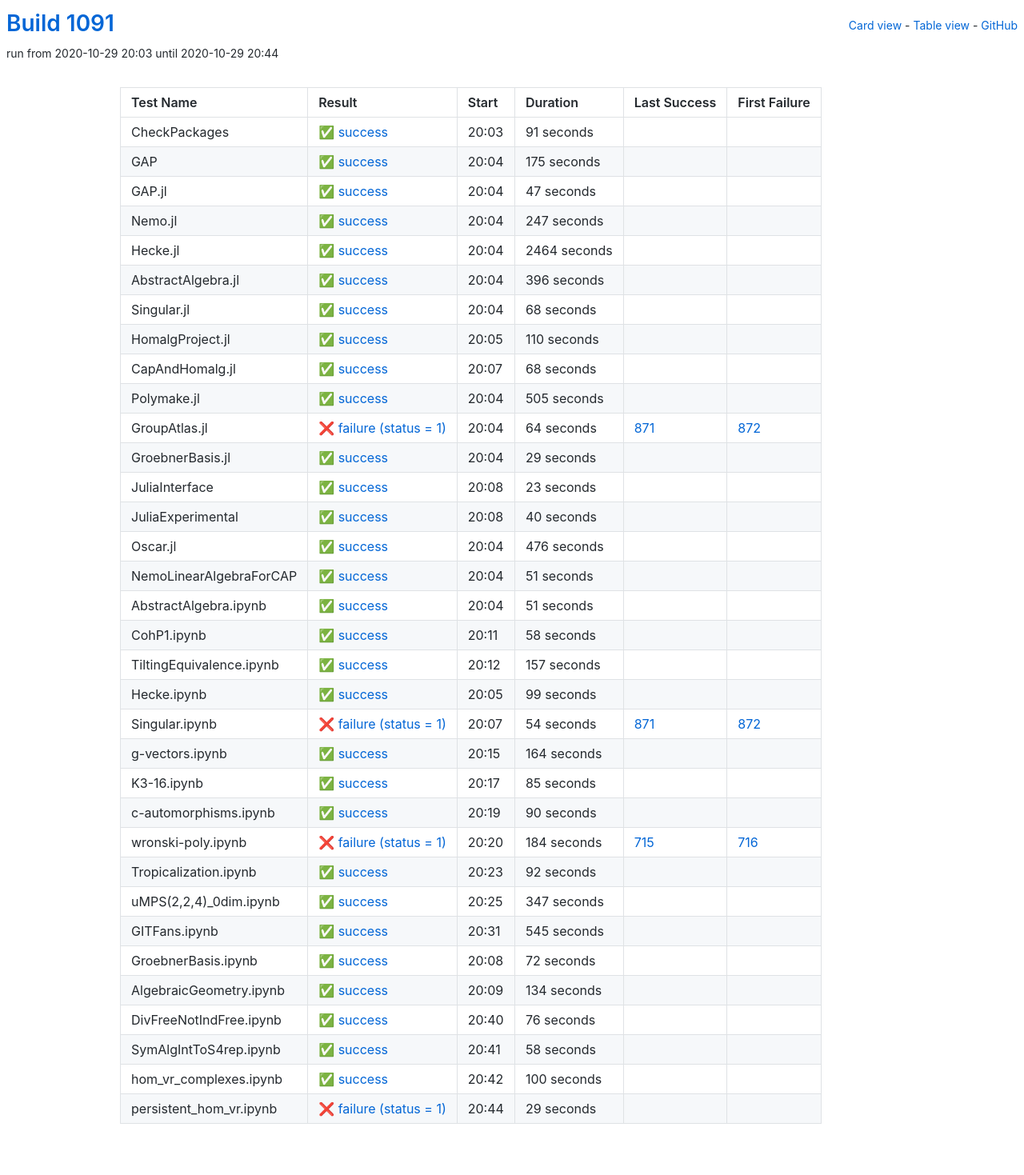
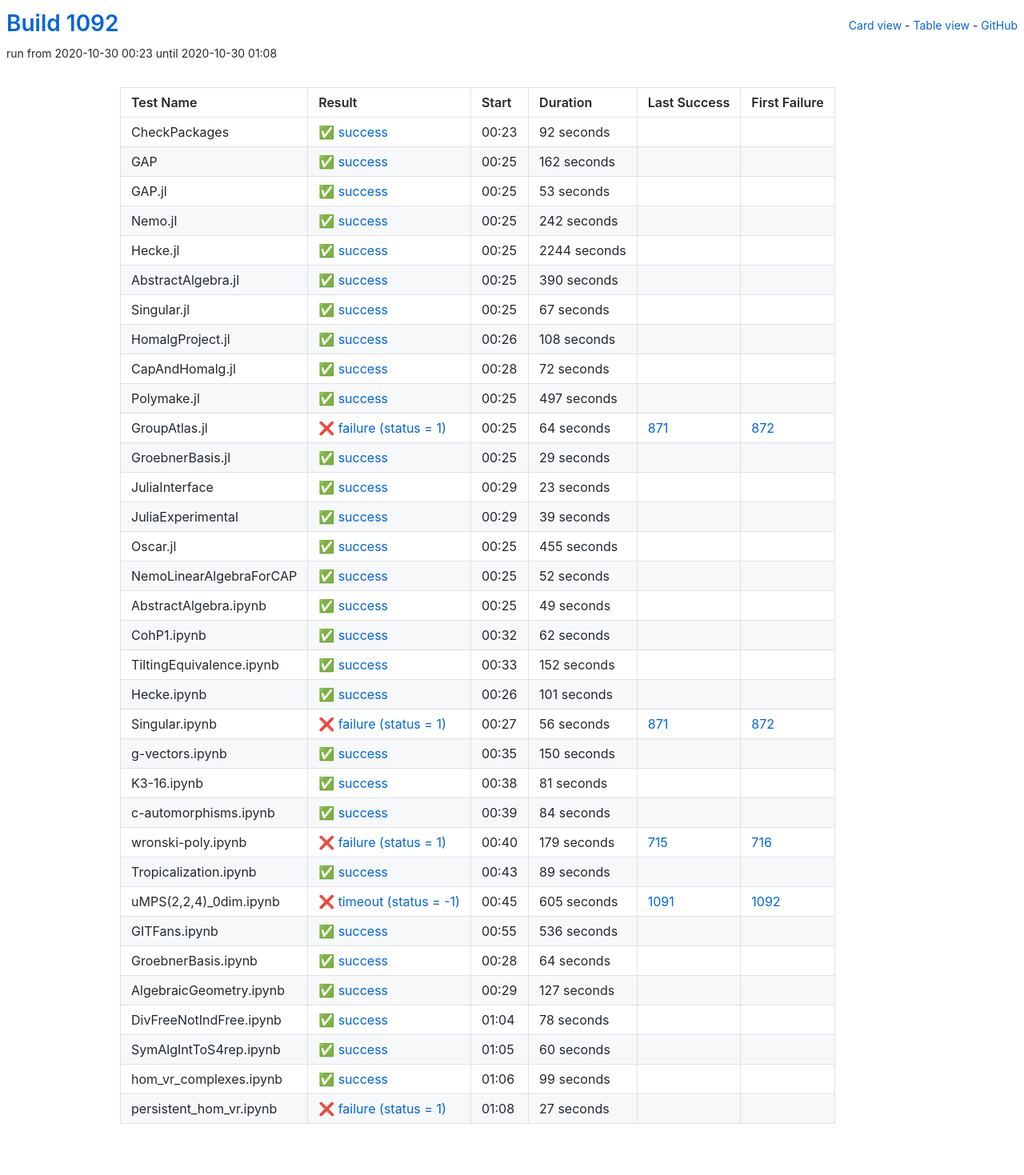
Before and after one commit to oscar-system/oscar-ci-status-stable, a Jekyll site: the page built from table.html, in a window 1280 px wide. Shown: the whole page at 80% size. Built offline with Jekyll 4.4.1, drawn with Linux system fonts in a browser that asks for light colours.

Commit message:
Build #1092

```diff
--- a/_data/ci.yml
+++ b/_data/ci.yml
@@ -1,6 +1,6 @@
 ---
-build: 1091
-build_url: https://oscarci.mathematik.uni-kl.de/job/oscar-stable/1091/
+build: 1092
+build_url: https://oscarci.mathematik.uni-kl.de/job/oscar-stable/1092/
 job: oscar-stable
 organization: oscar-system
 repo: oscar-ci-status-stable
@@ -8,128 +8,128 @@ repourl: https://github.com/oscar-system/oscar-ci-status-stable
 tests:
 - name: CheckPackages
   id: checkpackages
-  log: https://oscarci.mathematik.uni-kl.de/job/oscar-stable/1091/artifact/logs/build-1091/CheckPackages.log
-  start: 2020-10-29 20:03
+  log: https://oscarci.mathematik.uni-kl.de/job/oscar-stable/1092/artifact/logs/build-1092/CheckPackages.log
+  start: 2020-10-30 00:23
   success: true
   exitcode: 0
   status: success
-  duration: 91
+  duration: 92
   last_success: false
   last_success_url:
   first_failure: false
   first_failure_url:
 - name: GAP
   id: gap
-  log: https://oscarci.mathematik.uni-kl.de/job/oscar-stable/1091/artifact/logs/build-1091/GAP.log
-  start: 2020-10-29 20:04
+  log: https://oscarci.mathematik.uni-kl.de/job/oscar-stable/1092/artifact/logs/build-1092/GAP.log
+  start: 2020-10-30 00:25
   success: true
   exitcode: 0
   status: success
-  duration: 175
+  duration: 162
   last_success: false
   last_success_url:
   first_failure: false
   first_failure_url:
 - name: GAP.jl
   id: gap-jl
-  log: https://oscarci.mathematik.uni-kl.de/job/oscar-stable/1091/artifact/logs/build-1091/GAP.jl.log
-  start: 2020-10-29 20:04
+  log: https://oscarci.mathematik.uni-kl.de/job/oscar-stable/1092/artifact/logs/build-1092/GAP.jl.log
+  start: 2020-10-30 00:25
   success: true
   exitcode: 0
   status: success
-  duration: 47
+  duration: 53
   last_success: false
   last_success_url:
   first_failure: false
   first_failure_url:
 - name: Nemo.jl
   id: nemo-jl
-  log: https://oscarci.mathematik.uni-kl.de/job/oscar-stable/1091/artifact/logs/build-1091/Nemo.jl.log
-  start: 2020-10-29 20:04
+  log: https://oscarci.mathematik.uni-kl.de/job/oscar-stable/1092/artifact/logs/build-1092/Nemo.jl.log
+  start: 2020-10-30 00:25
   success: true
   exitcode: 0
   status: success
-  duration: 247
+  duration: 242
   last_success: false
   last_success_url:
   first_failure: false
   first_failure_url:
 - name: Hecke.jl
   id: hecke-jl
-  log: https://oscarci.mathematik.uni-kl.de/job/oscar-stable/1091/artifact/logs/build-1091/Hecke.jl.log
-  start: 2020-10-29 20:04
+  log: https://oscarci.mathematik.uni-kl.de/job/oscar-stable/1092/artifact/logs/build-1092/Hecke.jl.log
+  start: 2020-10-30 00:25
   success: true
   exitcode: 0
   status: success
-  duration: 2464
+  duration: 2244
   last_success: false
   last_success_url:
   first_failure: false
   first_failure_url:
 - name: AbstractAlgebra.jl
   id: abstractalgebra-jl
-  log: https://oscarci.mathematik.uni-kl.de/job/oscar-stable/1091/artifact/logs/build-1091/AbstractAlgebra.jl.log
-  start: 2020-10-29 20:04
+  log: https://oscarci.mathematik.uni-kl.de/job/oscar-stable/1092/artifact/logs/build-1092/AbstractAlgebra.jl.log
+  start: 2020-10-30 00:25
   success: true
   exitcode: 0
   status: success
-  duration: 396
+  duration: 390
   last_success: false
   last_success_url:
   first_failure: false
   first_failure_url:
 - name: Singular.jl
   id: singular-jl
-  log: https://oscarci.mathematik.uni-kl.de/job/oscar-stable/1091/artifact/logs/build-1091/Singular.jl.log
-  start: 2020-10-29 20:04
+  log: https://oscarci.mathematik.uni-kl.de/job/oscar-stable/1092/artifact/logs/build-1092/Singular.jl.log
+  start: 2020-10-30 00:25
   success: true
   exitcode: 0
   status: success
-  duration: 68
+  duration: 67
   last_success: false
   last_success_url:
   first_failure: false
   first_failure_url:
 - name: HomalgProject.jl
   id: homalgproject-jl
-  log: https://oscarci.mathematik.uni-kl.de/job/oscar-stable/1091/artifact/logs/build-1091/HomalgProject.jl.log
-  start: 2020-10-29 20:05
+  log: https://oscarci.mathematik.uni-kl.de/job/oscar-stable/1092/artifact/logs/build-1092/HomalgProject.jl.log
+  start: 2020-10-30 00:26
   success: true
   exitcode: 0
   status: success
-  duration: 110
+  duration: 108
   last_success: false
   last_success_url:
   first_failure: false
   first_failure_url:
 - name: CapAndHomalg.jl
   id: capandhomalg-jl
-  log: https://oscarci.mathematik.uni-kl.de/job/oscar-stable/1091/artifact/logs/build-1091/CapAndHomalg.jl.log
-  start: 2020-10-29 20:07
+  log: https://oscarci.mathematik.uni-kl.de/job/oscar-stable/1092/artifact/logs/build-1092/CapAndHomalg.jl.log
+  start: 2020-10-30 00:28
   success: true
   exitcode: 0
   status: success
-  duration: 68
+  duration: 72
   last_success: false
   last_success_url:
   first_failure: false
   first_failure_url:
 - name: Polymake.jl
   id: polymake-jl
-  log: https://oscarci.mathematik.uni-kl.de/job/oscar-stable/1091/artifact/logs/build-1091/Polymake.jl.log
-  start: 2020-10-29 20:04
+  log: https://oscarci.mathematik.uni-kl.de/job/oscar-stable/1092/artifact/logs/build-1092/Polymake.jl.log
+  start: 2020-10-30 00:25
   success: true
   exitcode: 0
   status: success
-  duration: 505
+  duration: 497
   last_success: false
   last_success_url:
   first_failure: false
   first_failure_url:
 - name: GroupAtlas.jl
   id: groupatlas-jl
-  log: https://oscarci.mathematik.uni-kl.de/job/oscar-stable/1091/artifact/logs/build-1091/GroupAtlas.jl.log
-  start: 2020-10-29 20:04
+  log: https://oscarci.mathematik.uni-kl.de/job/oscar-stable/1092/artifact/logs/build-1092/GroupAtlas.jl.log
+  start: 2020-10-30 00:25
   success: false
   exitcode: 1
   status: failure
@@ -140,8 +140,8 @@ tests:
   first_failure_url: https://oscarci.mathematik.uni-kl.de/job/oscar-stable/872/
 - name: GroebnerBasis.jl
   id: groebnerbasis-jl
-  log: https://oscarci.mathematik.uni-kl.de/job/oscar-stable/1091/artifact/logs/build-1091/GroebnerBasis.jl.log
-  start: 2020-10-29 20:04
+  log: https://oscarci.mathematik.uni-kl.de/job/oscar-stable/1092/artifact/logs/build-1092/GroebnerBasis.jl.log
+  start: 2020-10-30 00:25
   success: true
   exitcode: 0
   status: success
@@ -152,8 +152,8 @@ tests:
   first_failure_url:
 - name: JuliaInterface
   id: juliainterface
-  log: https://oscarci.mathematik.uni-kl.de/job/oscar-stable/1091/artifact/logs/build-1091/JuliaInterface.log
-  start: 2020-10-29 20:08
+  log: https://oscarci.mathematik.uni-kl.de/job/oscar-stable/1092/artifact/logs/build-1092/JuliaInterface.log
+  start: 2020-10-30 00:29
   success: true
   exitcode: 0
   status: success
@@ -164,80 +164,236 @@ tests:
   first_failure_url:
 - name: JuliaExperimental
   id: juliaexperimental
-  log: https://oscarci.mathematik.uni-kl.de/job/oscar-stable/1091/artifact/logs/build-1091/JuliaExperimental.log
-  start: 2020-10-29 20:08
+  log: https://oscarci.mathematik.uni-kl.de/job/oscar-stable/1092/artifact/logs/build-1092/JuliaExperimental.log
+  start: 2020-10-30 00:29
   success: true
   exitcode: 0
   status: success
-  duration: 40
+  duration: 39
   last_success: false
   last_success_url:
   first_failure: false
   first_failure_url:
 - name: Oscar.jl
   id: oscar-jl
-  log: https://oscarci.mathematik.uni-kl.de/job/oscar-stable/1091/artifact/logs/build-1091/Oscar.jl.log
-  start: 2020-10-29 20:04
+  log: https://oscarci.mathematik.uni-kl.de/job/oscar-stable/1092/artifact/logs/build-1092/Oscar.jl.log
+  start: 2020-10-30 00:25
   success: true
   exitcode: 0
   status: success
-  duration: 476
+  duration: 455
   last_success: false
   last_success_url:
   first_failure: false
   first_failure_url:
 - name: NemoLinearAlgebraForCAP
   id: nemolinearalgebraforcap
-  log: https://oscarci.mathematik.uni-kl.de/job/oscar-stable/1091/artifact/logs/build-1091/NemoLinearAlgebraForCAP.log
-  start: 2020-10-29 20:04
+  log: https://oscarci.mathematik.uni-kl.de/job/oscar-stable/1092/artifact/logs/build-1092/NemoLinearAlgebraForCAP.log
+  start: 2020-10-30 00:25
   success: true
   exitcode: 0
   status: success
-  duration: 51
+  duration: 52
   last_success: false
   last_success_url:
   first_failure: false
   first_failure_url:
 - name: AbstractAlgebra.ipynb
   id: abstractalgebra-ipynb
-  log: https://oscarci.mathematik.uni-kl.de/job/oscar-stable/1091/artifact/logs/build-1091/AbstractAlgebra.ipynb.log
-  start: 2020-10-29 20:04
+  log: https://oscarci.mathematik.uni-kl.de/job/oscar-stable/1092/artifact/logs/build-1092/AbstractAlgebra.ipynb.log
+  start: 2020-10-30 00:25
   success: true
   exitcode: 0
   status: success
-  duration: 51
+  duration: 49
   last_success: false
   last_success_url:
   first_failure: false
   first_failure_url:
 - name: CohP1.ipynb
   id: cohp1-ipynb
-  log: https://oscarci.mathematik.uni-kl.de/job/oscar-stable/1091/artifact/logs/build-1091/CohP1.ipynb.log
-  start: 2020-10-29 20:11
+  log: https://oscarci.mathematik.uni-kl.de/job/oscar-stable/1092/artifact/logs/build-1092/CohP1.ipynb.log
+  start: 2020-10-30 00:32
   success: true
   exitcode: 0
   status: success
-  duration: 58
+  duration: 62
   last_success: false
   last_success_url:
   first_failure: false
   first_failure_url:
 - name: TiltingEquivalence.ipynb
   id: tiltingequivalence-ipynb
-  log: https://oscarci.mathematik.uni-kl.de/job/oscar-stable/1091/artifact/logs/build-1091/TiltingEquivalence.ipynb.log
-  start: 2020-10-29 20:12
+  log: https://oscarci.mathematik.uni-kl.de/job/oscar-stable/1092/artifact/logs/build-1092/TiltingEquivalence.ipynb.log
+  start: 2020-10-30 00:33
   success: true
   exitcode: 0
   status: success
-  duration: 157
+  duration: 152
   last_success: false
   last_success_url:
   first_failure: false
   first_failure_url:
 - name: Hecke.ipynb
   id: hecke-ipynb
-  log: https://oscarci.mathematik.uni-kl.de/job/oscar-stable/1091/artifact/logs/build-1091/Hecke.ipynb.log
-  start: 2020-10-29 20:05
+  log: https://oscarci.mathematik.uni-kl.de/job/oscar-stable/1092/artifact/logs/build-1092/Hecke.ipynb.log
+  start: 2020-10-30 00:26
+  success: true
+  exitcode: 0
+  status: success
+  duration: 101
+  last_success: false
+  last_success_url:
+  first_failure: false
+  first_failure_url:
+- name: Singular.ipynb
+  id: singular-ipynb
+  log: https://oscarci.mathematik.uni-kl.de/job/oscar-stable/1092/artifact/logs/build-1092/Singular.ipynb.log
+  start: 2020-10-30 00:27
+  success: false
+  exitcode: 1
+  status: failure
+  duration: 56
+  last_success: 871
+  last_success_url: https://oscarci.mathematik.uni-kl.de/job/oscar-stable/871/
+  first_failure: 872
+  first_failure_url: https://oscarci.mathematik.uni-kl.de/job/oscar-stable/872/
+- name: g-vectors.ipynb
+  id: g-vectors-ipynb
+  log: https://oscarci.mathematik.uni-kl.de/job/oscar-stable/1092/artifact/logs/build-1092/g-vectors.ipynb.log
+  start: 2020-10-30 00:35
+  success: true
+  exitcode: 0
+  status: success
+  duration: 150
+  last_success: false
+  last_success_url:
+  first_failure: false
+  first_failure_url:
+- name: K3-16.ipynb
+  id: k3-16-ipynb
+  log: https://oscarci.mathematik.uni-kl.de/job/oscar-stable/1092/artifact/logs/build-1092/K3-16.ipynb.log
+  start: 2020-10-30 00:38
+  success: true
+  exitcode: 0
+  status: success
+  duration: 81
+  last_success: false
+  last_success_url:
+  first_failure: false
+  first_failure_url:
+- name: c-automorphisms.ipynb
+  id: c-automorphisms-ipynb
+  log: https://oscarci.mathematik.uni-kl.de/job/oscar-stable/1092/artifact/logs/build-1092/c-automorphisms.ipynb.log
+  start: 2020-10-30 00:39
+  success: true
+  exitcode: 0
+  status: success
+  duration: 84
+  last_success: false
+  last_success_url:
+  first_failure: false
+  first_failure_url:
+- name: wronski-poly.ipynb
+  id: wronski-poly-ipynb
+  log: https://oscarci.mathematik.uni-kl.de/job/oscar-stable/1092/artifact/logs/build-1092/wronski-poly.ipynb.log
+  start: 2020-10-30 00:40
+  success: false
+  exitcode: 1
+  status: failure
+  duration: 179
+  last_success: 715
+  last_success_url: https://oscarci.mathematik.uni-kl.de/job/oscar-stable/715/
+  first_failure: 716
+  first_failure_url: https://oscarci.mathematik.uni-kl.de/job/oscar-stable/716/
+- name: Tropicalization.ipynb
+  id: tropicalization-ipynb
+  log: https://oscarci.mathematik.uni-kl.de/job/oscar-stable/1092/artifact/logs/build-1092/Tropicalization.ipynb.log
+  start: 2020-10-30 00:43
+  success: true
+  exitcode: 0
+  status: success
+  duration: 89
+  last_success: false
+  last_success_url:
+  first_failure: false
+  first_failure_url:
+- name: uMPS(2,2,4)_0dim.ipynb
+  id: umps-2-2-4-0dim-ipynb
+  log: https://oscarci.mathematik.uni-kl.de/job/oscar-stable/1092/artifact/logs/build-1092/uMPS-2-2-4-_0dim.ipynb.log
+  start: 2020-10-30 00:45
+  success: false
+  exitcode: -1
+  status: timeout
+  duration: 605
+  last_success: 1091
+  last_success_url: https://oscarci.mathematik.uni-kl.de/job/oscar-stable/1091/
+  first_failure: 1092
+  first_failure_url: https://oscarci.mathematik.uni-kl.de/job/oscar-stable/1092/
+- name: GITFans.ipynb
+  id: gitfans-ipynb
+  log: https://oscarci.mathematik.uni-kl.de/job/oscar-stable/1092/artifact/logs/build-1092/GITFans.ipynb.log
+  start: 2020-10-30 00:55
+  success: true
+  exitcode: 0
+  status: success
+  duration: 536
+  last_success: false
+  last_success_url:
+  first_failure: false
+  first_failure_url:
+- name: GroebnerBasis.ipynb
+  id: groebnerbasis-ipynb
+  log: https://oscarci.mathematik.uni-kl.de/job/oscar-stable/1092/artifact/logs/build-1092/GroebnerBasis.ipynb.log
+  start: 2020-10-30 00:28
+  success: true
+  exitcode: 0
+  status: success
+  duration: 64
+  last_success: false
+  last_success_url:
+  first_failure: false
+  first_failure_url:
+- name: AlgebraicGeometry.ipynb
+  id: algebraicgeometry-ipynb
+  log: https://oscarci.mathematik.uni-kl.de/job/oscar-stable/1092/artifact/logs/build-1092/AlgebraicGeometry.ipynb.log
+  start: 2020-10-30 00:29
+  success: true
+  exitcode: 0
+  status: success
+  duration: 127
+  last_success: false
+  last_success_url:
+  first_failure: false
+  first_failure_url:
+- name: DivFreeNotIndFree.ipynb
+  id: divfreenotindfree-ipynb
+  log: https://oscarci.mathematik.uni-kl.de/job/oscar-stable/1092/artifact/logs/build-1092/DivFreeNotIndFree.ipynb.log
+  start: 2020-10-30 01:04
+  success: true
+  exitcode: 0
+  status: success
+  duration: 78
+  last_success: false
+  last_success_url:
+  first_failure: false
+  first_failure_url:
+- name: SymAlgIntToS4rep.ipynb
+  id: symalginttos4rep-ipynb
+  log: https://oscarci.mathematik.uni-kl.de/job/oscar-stable/1092/artifact/logs/build-1092/SymAlgIntToS4rep.ipynb.log
+  start: 2020-10-30 01:05
+  success: true
+  exitcode: 0
+  status: success
+  duration: 60
+  last_success: false
+  last_success_url:
+  first_failure: false
+  first_failure_url:
+- name: hom_vr_complexes.ipynb
+  id: hom-vr-complexes-ipynb
+  log: https://oscarci.mathematik.uni-kl.de/job/oscar-stable/1092/artifact/logs/build-1092/hom_vr_complexes.ipynb.log
+  start: 2020-10-30 01:06
   success: true
   exitcode: 0
   status: success
@@ -246,171 +402,15 @@ tests:
   last_success_url:
   first_failure: false
   first_failure_url:
-- name: Singular.ipynb
-  id: singular-ipynb
-  log: https://oscarci.mathematik.uni-kl.de/job/oscar-stable/1091/artifact/logs/build-1091/Singular.ipynb.log
-  start: 2020-10-29 20:07
+- name: persistent_hom_vr.ipynb
+  id: persistent-hom-vr-ipynb
+  log: https://oscarci.mathematik.uni-kl.de/job/oscar-stable/1092/artifact/logs/build-1092/persistent_hom_vr.ipynb.log
+  start: 2020-10-30 01:08
   success: false
   exitcode: 1
   status: failure
-  duration: 54
-  last_success: 871
-  last_success_url: https://oscarci.mathematik.uni-kl.de/job/oscar-stable/871/
-  first_failure: 872
-  first_failure_url: https://oscarci.mathematik.uni-kl.de/job/oscar-stable/872/
-- name: g-vectors.ipynb
-  id: g-vectors-ipynb
-  log: https://oscarci.mathematik.uni-kl.de/job/oscar-stable/1091/artifact/logs/build-1091/g-vectors.ipynb.log
-  start: 2020-10-29 20:15
-  success: true
-  exitcode: 0
-  status: success
-  duration: 164
+  duration: 27
   last_success: false
   last_success_url:
   first_failure: false
   first_failure_url:
-- name: K3-16.ipynb
-  id: k3-16-ipynb
-  log: https://oscarci.mathematik.uni-kl.de/job/oscar-stable/1091/artifact/logs/build-1091/K3-16.ipynb.log
-  start: 2020-10-29 20:17
-  success: true
-  exitcode: 0
-  status: success
-  duration: 85
-  last_success: false
-  last_success_url:
-  first_failure: false
-  first_failure_url:
-- name: c-automorphisms.ipynb
-  id: c-automorphisms-ipynb
-  log: https://oscarci.mathematik.uni-kl.de/job/oscar-stable/1091/artifact/logs/build-1091/c-automorphisms.ipynb.log
-  start: 2020-10-29 20:19
-  success: true
-  exitcode: 0
-  status: success
-  duration: 90
-  last_success: false
-  last_success_url:
-  first_failure: false
-  first_failure_url:
-- name: wronski-poly.ipynb
-  id: wronski-poly-ipynb
-  log: https://oscarci.mathematik.uni-kl.de/job/oscar-stable/1091/artifact/logs/build-1091/wronski-poly.ipynb.log
-  start: 2020-10-29 20:20
-  success: false
-  exitcode: 1
-  status: failure
-  duration: 184
-  last_success: 715
-  last_success_url: https://oscarci.mathematik.uni-kl.de/job/oscar-stable/715/
-  first_failure: 716
-  first_failure_url: https://oscarci.mathematik.uni-kl.de/job/oscar-stable/716/
-- name: Tropicalization.ipynb
-  id: tropicalization-ipynb
-  log: https://oscarci.mathematik.uni-kl.de/job/oscar-stable/1091/artifact/logs/build-1091/Tropicalization.ipynb.log
-  start: 2020-10-29 20:23
-  success: true
-  exitcode: 0
-  status: success
-  duration: 92
-  last_success: false
-  last_success_url:
-  first_failure: false
-  first_failure_url:
-- name: uMPS(2,2,4)_0dim.ipynb
-  id: umps-2-2-4-0dim-ipynb
-  log: https://oscarci.mathematik.uni-kl.de/job/oscar-stable/1091/artifact/logs/build-1091/uMPS-2-2-4-_0dim.ipynb.log
-  start: 2020-10-29 20:25
-  success: true
-  exitcode: 0
-  status: success
-  duration: 347
-  last_success: false
-  last_success_url:
-  first_failure: false
-  first_failure_url:
-- name: GITFans.ipynb
-  id: gitfans-ipynb
-  log: https://oscarci.mathematik.uni-kl.de/job/oscar-stable/1091/artifact/logs/build-1091/GITFans.ipynb.log
-  start: 2020-10-29 20:31
-  success: true
-  exitcode: 0
-  status: success
-  duration: 545
-  last_success: false
-  last_success_url:
-  first_failure: false
-  first_failure_url:
-- name: GroebnerBasis.ipynb
-  id: groebnerbasis-ipynb
-  log: https://oscarci.mathematik.uni-kl.de/job/oscar-stable/1091/artifact/logs/build-1091/GroebnerBasis.ipynb.log
-  start: 2020-10-29 20:08
-  success: true
-  exitcode: 0
-  status: success
-  duration: 72
-  last_success: false
-  last_success_url:
-  first_failure: false
-  first_failure_url:
-- name: AlgebraicGeometry.ipynb
-  id: algebraicgeometry-ipynb
-  log: https://oscarci.mathematik.uni-kl.de/job/oscar-stable/1091/artifact/logs/build-1091/AlgebraicGeometry.ipynb.log
-  start: 2020-10-29 20:09
-  success: true
-  exitcode: 0
-  status: success
-  duration: 134
-  last_success: false
-  last_success_url:
-  first_failure: false
-  first_failure_url:
-- name: DivFreeNotIndFree.ipynb
-  id: divfreenotindfree-ipynb
-  log: https://oscarci.mathematik.uni-kl.de/job/oscar-stable/1091/artifact/logs/build-1091/DivFreeNotIndFree.ipynb.log
-  start: 2020-10-29 20:40
-  success: true
-  exitcode: 0
-  status: success
-  duration: 76
-  last_success: false
-  last_success_url:
-  first_failure: false
-  first_failure_url:
-- name: SymAlgIntToS4rep.ipynb
-  id: symalginttos4rep-ipynb
-  log: https://oscarci.mathematik.uni-kl.de/job/oscar-stable/1091/artifact/logs/build-1091/SymAlgIntToS4rep.ipynb.log
-  start: 2020-10-29 20:41
-  success: true
-  exitcode: 0
-  status: success
-  duration: 58
-  last_success: false
-  last_success_url:
-  first_failure: false
-  first_failure_url:
-- name: hom_vr_complexes.ipynb
-  id: hom-vr-complexes-ipynb
-  log: https://oscarci.mathematik.uni-kl.de/job/oscar-stable/1091/artifact/logs/build-1091/hom_vr_complexes.ipynb.log
-  start: 2020-10-29 20:42
-  success: true
-  exitcode: 0
-  status: success
-  duration: 100
-  last_success: false
-  last_success_url:
-  first_failure: false
-  first_failure_url:
-- name: persistent_hom_vr.ipynb
-  id: persistent-hom-vr-ipynb
-  log: https://oscarci.mathematik.uni-kl.de/job/oscar-stable/1091/artifact/logs/build-1091/persistent_hom_vr.ipynb.log
-  start: 2020-10-29 20:44
-  success: false
-  exitcode: 1
-  status: failure
-  duration: 29
-  last_success: false
-  last_success_url:
-  first_failure: false
-  first_failure_url:
```
Also changed, not shown: README.md.
